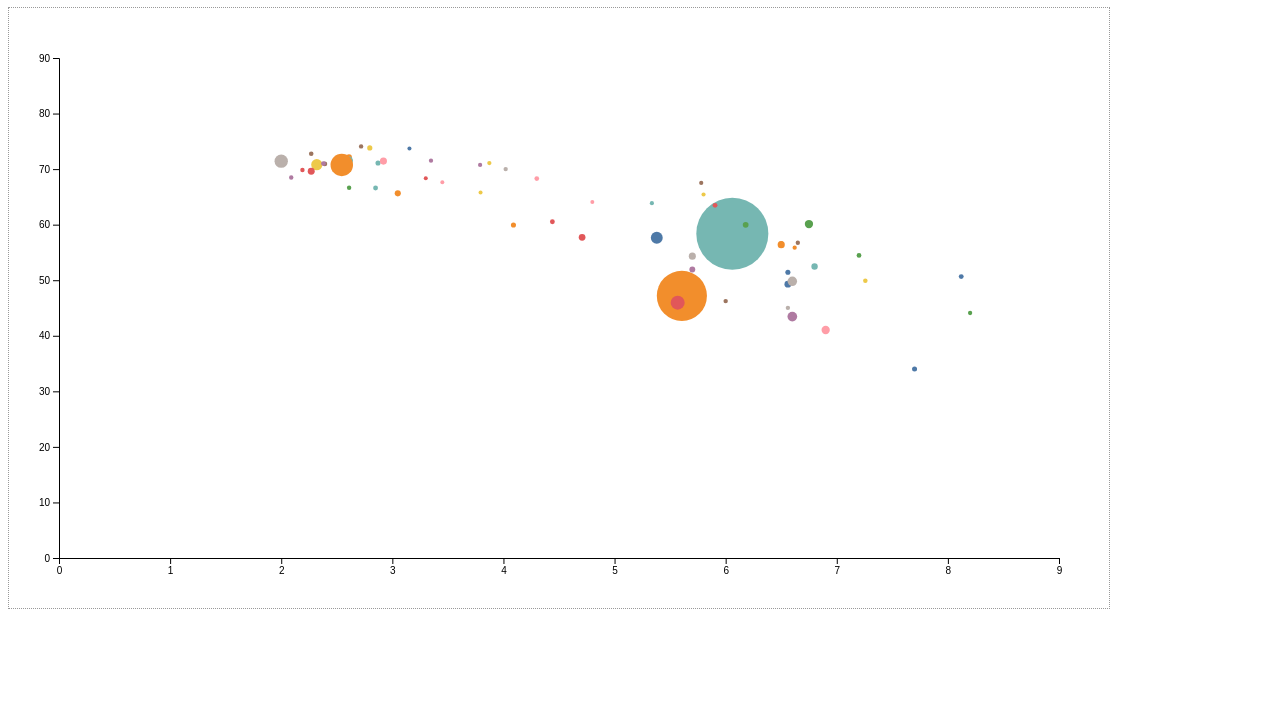
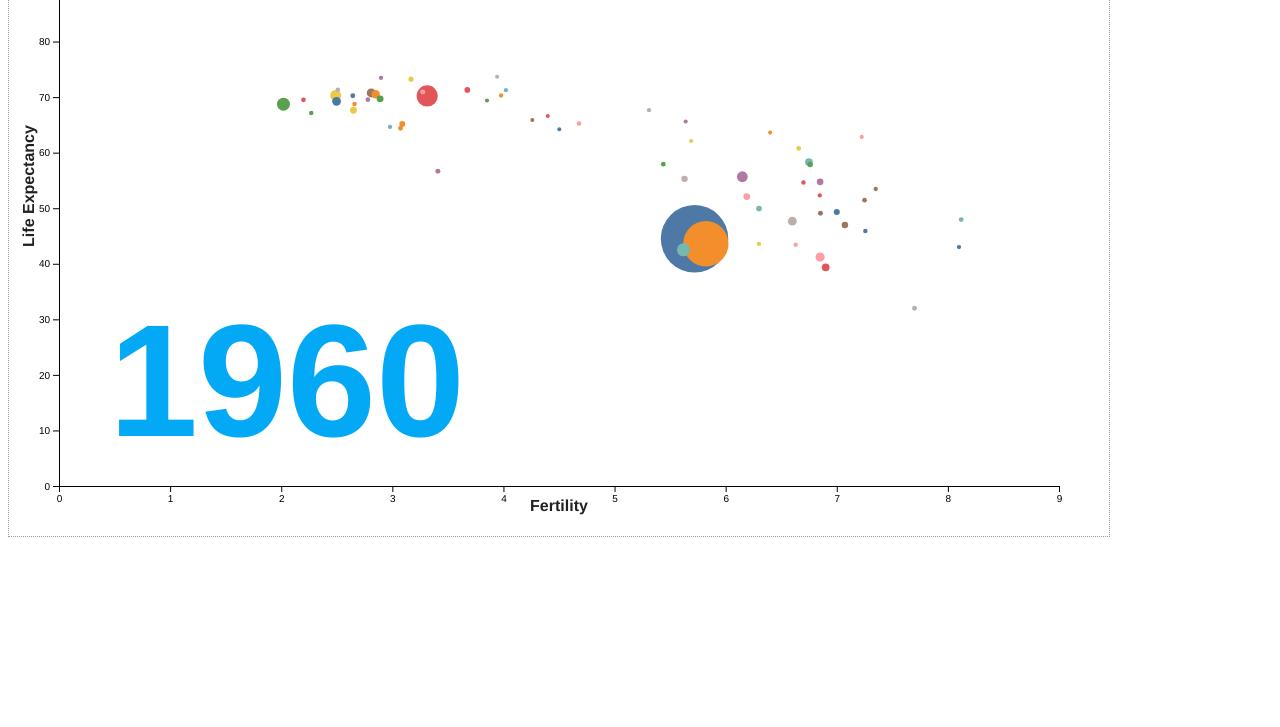
Before and after one commit to danlin604/d3-gapminder, a Gatsby site: page / in a window 1280 px wide. Shown: the part 73-800 px from the top of the page. Built offline with nearby package versions, Linux system fonts and the light colour scheme; Gatsby itself is replaced by a stand-in of ours.

Commit message:
Improve visuals for text hover selection and fonts
Signed-off-by: Dan <danlin604@gmail.com>

```diff
--- a/src/components/Gapminder.Data.js
+++ b/src/components/Gapminder.Data.js
@@ -36,7 +36,7 @@
       setYear(year + 5)
       setCountries(data.allGapminderJson.nodes.filter(country => country.year === year + 5))
     }
-  }, 2000)
+  }, 3000)
 
 
   // useInterval(() => {    // Your custom logic here    setCount(count + 1);  }, 1000);
--- a/src/components/Gapminder.js
+++ b/src/components/Gapminder.js
@@ -1,5 +1,4 @@
-import React, { useRef, useEffect, useState } from 'react'
-// import { useStaticQuery, graphql } from 'gatsby'
+import React, { useRef, useEffect } from 'react'
 import * as d3 from 'd3'
 
 const height = 500
@@ -7,46 +6,14 @@
 const margin = 50
 const Gapminder = ({ data }) => {
 
-  console.log(data)
-
-  // const data = []
-
-  // const data = useStaticQuery(graphql`
-  //   {
-  //     allGapminderJson {
-  //       nodes {
-  //         cluster
-  //         country
-  //         fertility
-  //         id
-  //         life_expect
-  //         pop
-  //         year
-  //       }
-  //     }
-  //   }
-  // `)
-
   const container = useRef(null)
 
-  // const [height, setHeight] = useState({});
-
   useEffect(() => {
-    // const countries = data.allGapminderJson.nodes.filter(country => country.year === 1955)
-    const countries = data.countries
+    const countries = data.countries.sort((a, b) => b.pop - a.pop)
 
     const svg = d3.select(container.current)
 
-    svg.selectAll("*").remove()
-
-    const tooltip = svg
-      .append('g')
-        .append('text')
-          .attr('dy', '1em')
-          .attr('fill', 'black')
-          .style('font-size', 'small')
-          .style('z-index', '99')
-          .style("opacity", 0)
+    svg.selectAll('*').remove()
 
     const lifeExpectancyScale = d3.scaleLinear()
       .domain([
@@ -75,20 +42,44 @@
     // Add scales to axis
     const y_axis = d3
       .axisLeft()
-      .scale(lifeExpectancyScale);
+      .scale(lifeExpectancyScale)
 
     const x_axis = d3
       .axisBottom()
       .scale(fertilityScale)
 
+    // Axis label
+    svg.append("text")
+      .attr("x", (width + 100) / 2)
+      .attr("y", height + 75)
+      .style("text-anchor", "middle")
+      .style('font-family', 'Helvetica')
+      .style('fill', '#212121')
+      .style('font-weight', 600)
+      .text('Fertility')
+
+    svg.append("text")
+      .attr("transform", "rotate(-90)")
+      .attr("y", 25)
+      .attr("x", -(height) / 2)
+      .style("text-anchor", "middle")
+      .style('font-family', 'Helvetica')
+      .style('fill', '#212121')
+      .style('font-weight', 600)
+      .text('Life Expectancy')
+
     //Append group and insert axis
     svg.append("g")
       .attr("transform", `translate(${ margin }, ${ margin })`)
+      .style('font-family', 'Helvetica')
+      .style("font-size","10px")
       .call(y_axis);
 
     //Append group and insert axis
     svg.append("g")
       .attr("transform", `translate(${ margin }, ${ height + margin })`)
+      .style('font-family', 'Helvetica')
+      .style("font-size","10px")
       .call(x_axis);
 
     const g = svg.append("g")
@@ -101,37 +92,73 @@
       .data(countries)
       .enter()
       .append('circle')
+        .attr("class", d => d.country.split(' ').join(''))
         .attr("cx", d => fertilityScale(d.fertility))
         .attr("cy", d => lifeExpectancyScale(d.life_expect))
         .style('fill', d => color(d.country))
         .attr('r', d => populationScale(d.pop))
-        .on("mouseover", function(d) {
-          tooltip.transition()
-            .duration(200)
-            .style("opacity", .9)
-            .attr("x", d3.event.pageX)
-            .attr("y", d3.event.pageY)
-            .text(d.country)
+        .on("mouseover", d => {
+
+          d3.select(`circle.${ d.country.split(' ').join('') }`)
+            .transition()
+            .duration(500)
+            .style('opacity', .3)
+
+          d3.select(`text.${ d.country.split(' ').join('') }`)
+            .transition()
+            .duration(500)
+            .style('opacity', .9)
+
           })
-        .on("mouseout", function(d) {
-          tooltip.transition()
+        .on("mouseout", d => {
+
+          d3.select(`circle.${ d.country.split(' ').join('') }`)
+            .transition()
             .duration(500)
-            .style("opacity", 0)
+            .style('opacity', 1)
+
+          d3.select(`text.${ d.country.split(' ').join('') }`)
+            .transition()
+            .duration(500)
+            .style('opacity', 0)
         })
 
-  // }, [data.allGapminderJson.nodes])
-  }, [data])
+    g.selectAll('g')
+      .data(countries)
+      .enter()
+      .append('text')
+        .attr("class", d => d.country.split(' ').join(''))
+        .attr("x", d => fertilityScale(d.fertility))
+        .attr("y", d => lifeExpectancyScale(d.life_expect) - 25)
+        .attr('dy', '1em')
+        .style('fill', '#212121')
+        .style('font-family', 'Helvetica')
+        .attr("text-anchor", "middle")
+        .style('font-size', '100%')
+        .style('font-weight', 600)
+        .style("opacity", 0)
+        .style('pointer-events', 'none')
+        .text(d => d.country)
+
+    svg.append("text")
+      .attr('x', 100)
+      .attr('y', height)
+      .style('font-family', 'Helvetica')
+      .style('fill', '#03A9F4')
+      .style('font-size', '1000%')
+      .style('font-weight', 800)
+      .text(data.year)
+
+  }, [data.countries, container.current, data.year])
 
   return (
     <>
-      <h1>{ data.year }</h1>
       <svg
         width={width + 100}
         height={height + 100}
         style={{ border: '1px dotted #999' }}
         ref={ container }>
       </svg>
-
     </>
   )
 }
--- a/src/hooks/useInterval.js
+++ b/src/hooks/useInterval.js
@@ -1,4 +1,4 @@
-import React, { useState, useEffect, useRef } from 'react';
+import { useEffect, useRef } from 'react';
 
 export function useInterval(callback, delay) {
   const savedCallback = useRef();
--- a/src/styles/global.css
+++ b/src/styles/global.css
@@ -1,4 +1,4 @@
-body { font: 12px Arial;}
+body { font: 12px Arial; }
 
 path {
     stroke: steelblue;
```
